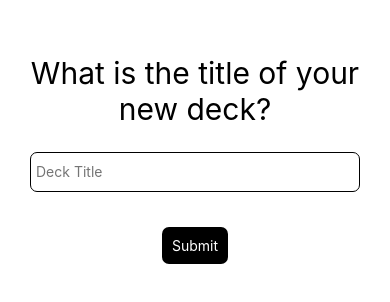
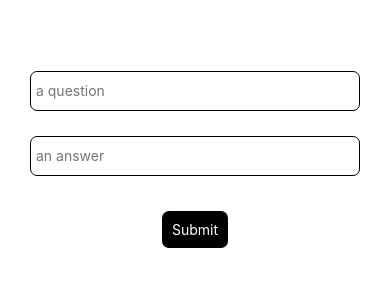
Before and after one commit to fferz/UdaciCards, a React Native app: screen / in a window 390 px wide. Shown: the part 258-560 px from the top of the page. Built offline with nearby package versions, Linux system fonts and the light colour scheme.

Commit message:
FEAT: NewCard view, only view

```diff
--- a/App.js
+++ b/App.js
@@ -7,7 +7,7 @@ import { Provider } from 'react-redux'
 import reducer from './reducers'
 
 //component
-import NewDeck from './components/NewDeck'
+import NewCard from './components/NewCard'
 
 export default class App extends React.Component {
   render() {
@@ -15,7 +15,7 @@ export default class App extends React.Component {
     return (
       <Provider store={createStore(reducer)}>
         <View style={{ flex: 1}}>
-          <NewDeck />
+          <NewCard />
         </View>
       </Provider>
     );
--- /dev/null
+++ b/components/NewCard.js
@@ -0,0 +1,64 @@
+import React, { Component } from 'react'
+import { View, Text, StyleSheet, TextInput  } from 'react-native'
+import TextButton from './TextButton'
+import { red, black, white, gray } from '../utils/colors'
+
+class NewCard extends Component {
+
+    state = {
+        question:'a question',
+        answer:'an answer',
+    }
+
+    saveNewDeck = () => { }
+
+    render(){
+        return (
+            <View style={styles.container}>
+                <TextInput
+                    style={styles.inputText}
+                    onChangeText={(question) => this.setState({question})}
+                    value={this.state.question}
+                />
+                <TextInput
+                    style={styles.inputText}
+                    onChangeText={(answer) => this.setState({answer})}
+                    value={this.state.answer}
+                />
+                <TextButton style={styles.submitButton} onPress={this.saveNewDeck}>Submit</TextButton>
+            </View>
+        )
+    }
+}
+
+const styles = StyleSheet.create({
+    container:{
+        flex: 1,
+        justifyContent: 'center',
+        marginLeft: 30,
+        marginRight: 30,
+    },
+    deckName:{
+        fontSize: 30,
+        color: black,
+        textAlign: 'center',
+        paddingBottom: 25,
+    },
+    inputText:{
+        padding: 5,
+        borderRadius: 7,
+        height: 40,
+        borderColor: black,
+        borderWidth: 1,
+        color: gray,
+        marginBottom: 25,
+    },
+    submitButton:{
+        alignSelf:'center',
+        padding:10, margin:10,
+        backgroundColor:black,
+        color: white
+    }
+})
+
+export default NewCard
```
